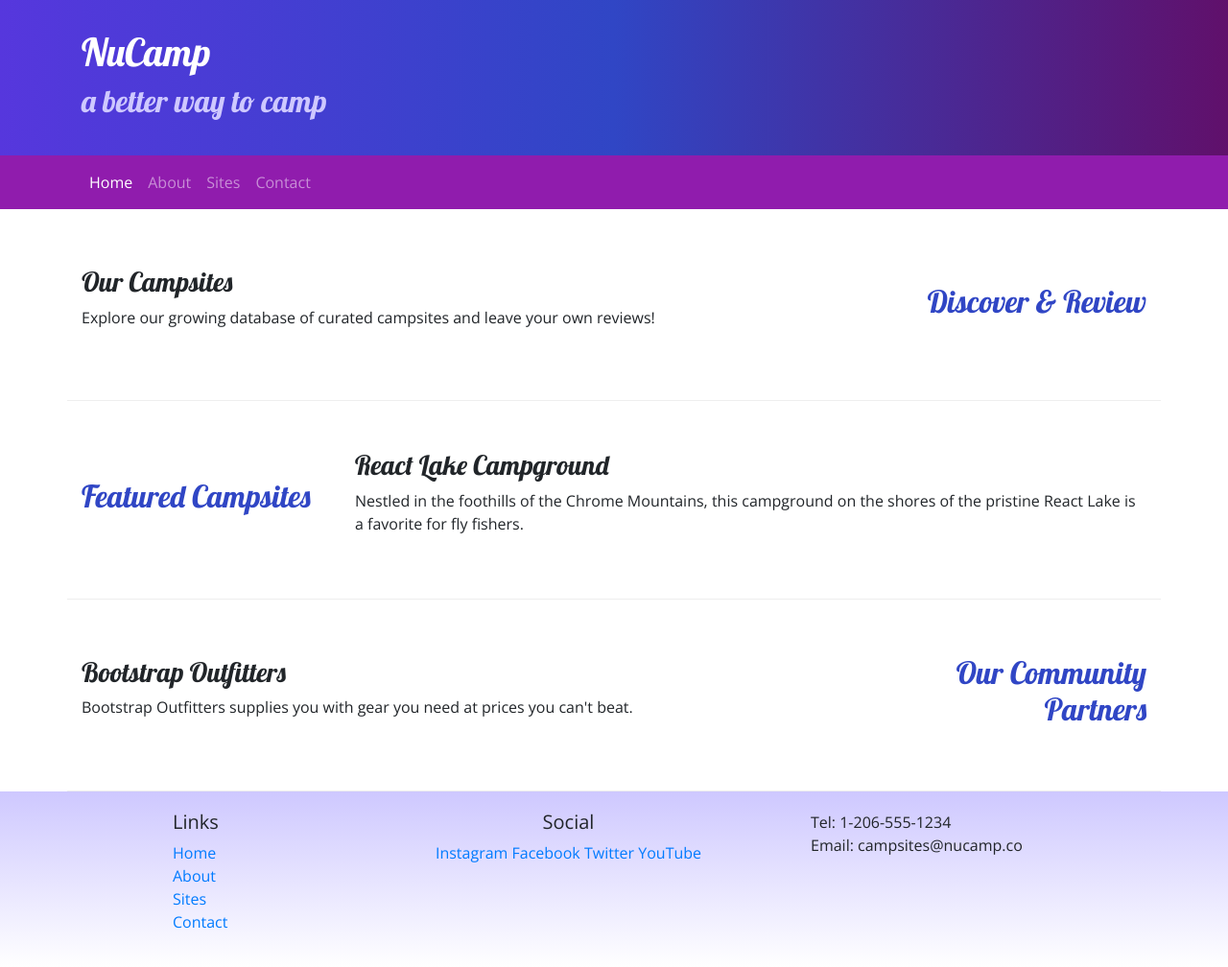
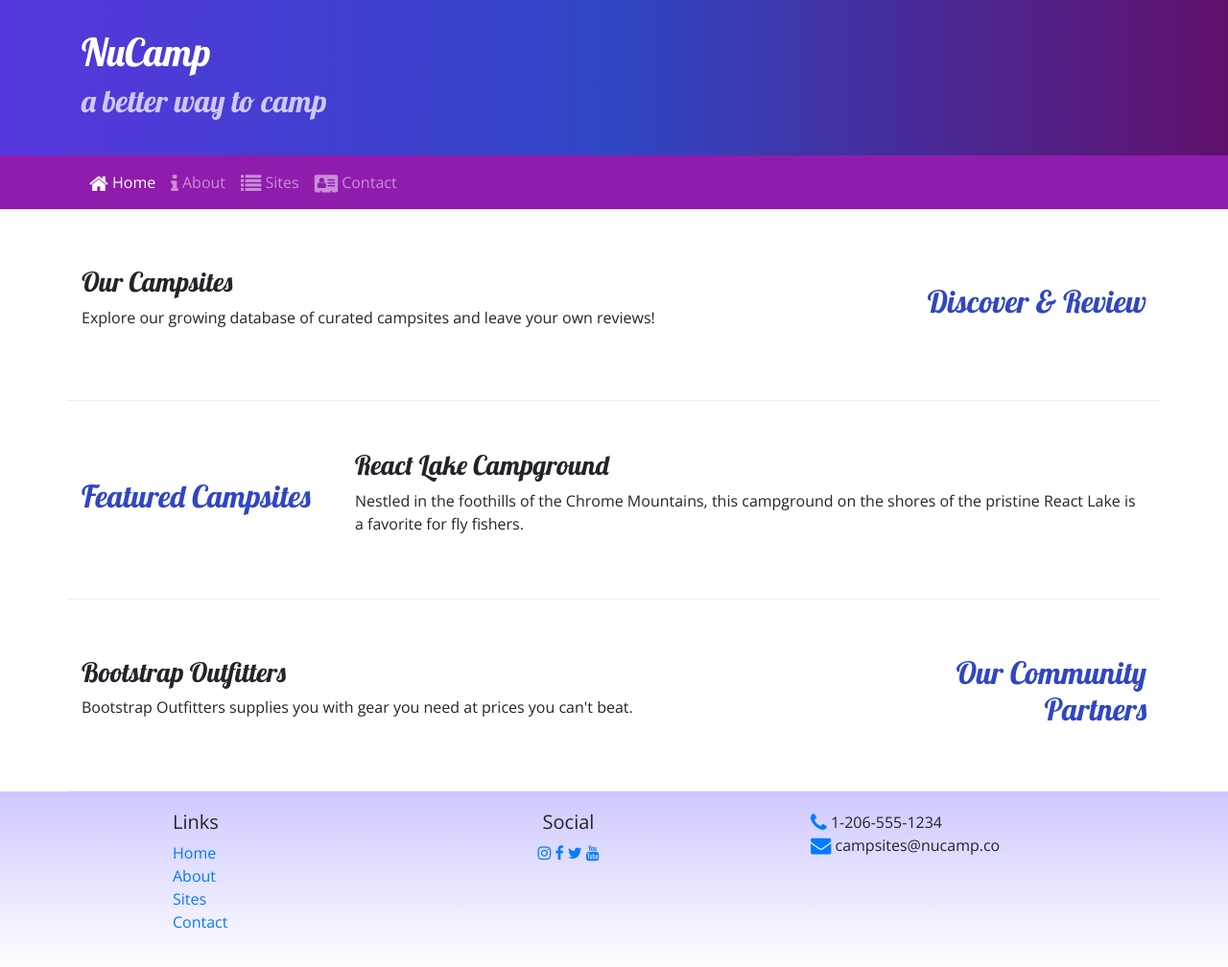
Before and after one commit to aaron-lunsford/nucampsite-folder, a website: page index.html in a window 1280 px wide. Shown: the whole page at 96% size. Drawn offline with nearby package versions, Linux system fonts and the light colour scheme.

Commit message:
Icon Fonts.

```diff
--- a/index.html
+++ b/index.html
@@ -31,10 +31,10 @@
             <div class="container">
                 <div class="collapse navbar-collapse" id="nucampNavbar">
                 <ul class="navbar-nav">
-                    <li class="nav-item active"><a class="nav-link" href="#">Home</a></li>
-                    <li class="nav-item"><a class="nav-link" href="aboutus.html">About</a></li>
-                    <li class="nav-item"><a class="nav-link" href="#">Sites</a></li>
-                    <li class="nav-item"><a class="nav-link" href="#">Contact</a></li>
+                    <li class="nav-item active"><a class="nav-link" href="#"><i class="fa fa-home fa-lg"></i> Home </a></li>
+                    <li class="nav-item"><a class="nav-link" href="aboutus.html"><i class="fa fa-info fa-lg"></i> About </a></li>
+                    <li class="nav-item"><a class="nav-link" href="#"><i class="fa fa-list fa-lg"></i> Sites </a></li>
+                    <li class="nav-item"><a class="nav-link" href="#"><i class="fa fa-address-card fa-lg"></i> Contact </a></li>
                 </ul>
                 </div>
             </div>
@@ -90,14 +90,14 @@
 
                     <div class="col-6 col-sm-5 text-center">
                         <h5> Social </h5>
-                        <a href="http://instagram.com/"> Instagram </a>
-                        <a href="http://facebook.com/"> Facebook </a>
-                        <a href="http://twitter.com/"> Twitter </a>
-                        <a href="http://youtube.com/"> YouTube</a>
+                        <a href="http://instagram.com/"><i class="fa fa-instagram"></i></a>
+                        <a href="http://facebook.com/"><i class="fa fa-facebook"></i></a>
+                        <a href="http://twitter.com/"><i class="fa fa-twitter"></i></a>
+                        <a href="http://youtube.com/"><i class="fa fa-youtube"></i></a>
                     </div>
                     <div class="col-sm-4">
-                        Tel: 1-206-555-1234 <br />
-                        Email: campsites@nucamp.co
+                        <i class="fa fa-phone fa-lg text-primary"> </i> 1-206-555-1234 <br />
+                        <i class="fa fa-envelope fa-lg text-primary"> </i> campsites@nucamp.co
                     </div>
                 </div>
             </div>
```
Also changed, not shown: aboutus.html (+10 -8 lines).
